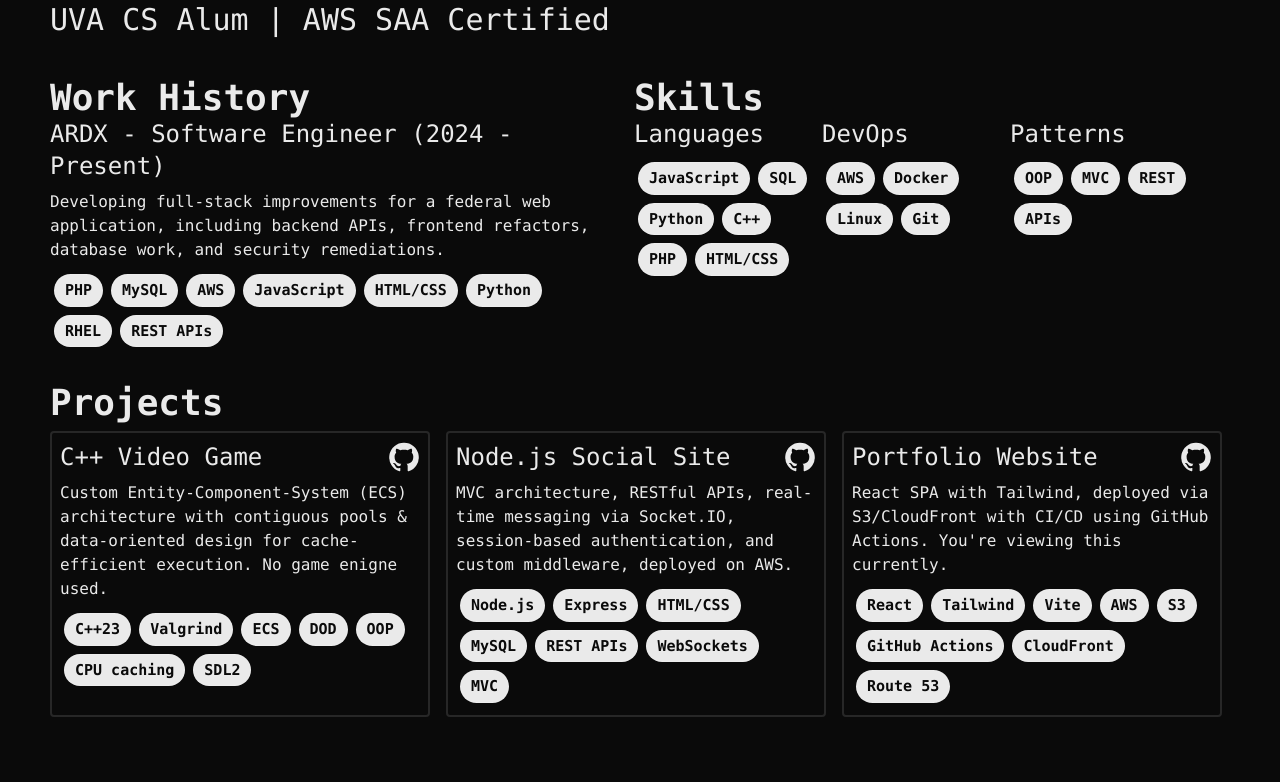
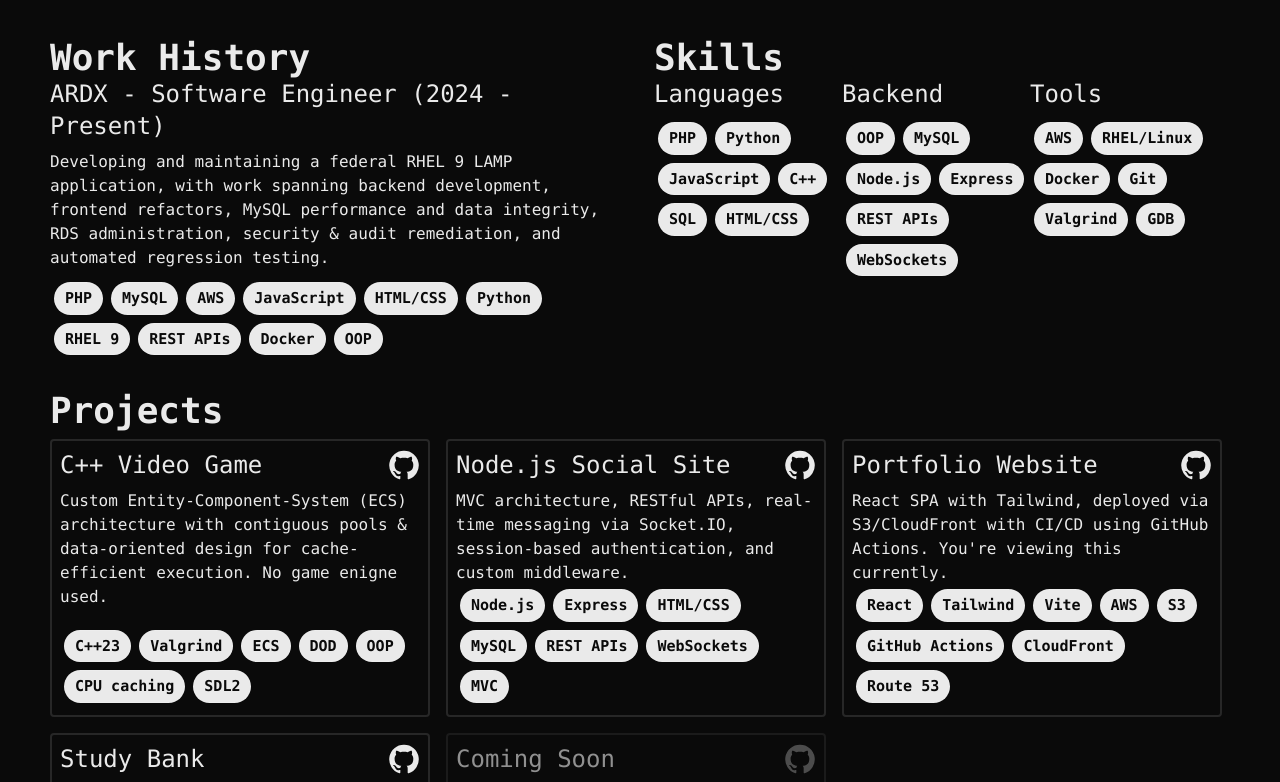
Before and after one commit to GabrielWelvaert/portfolio-website, a React (Vite) app: page / in a window 1280 px wide. Shown: the part 558-1340 px from the top of the page. Before the commit the page ends 1311 px from the top, so only its background shows below. Built offline with nearby package versions, Linux system fonts and the light colour scheme.

Commit message:
studybank added

```diff
--- a/src/App.jsx
+++ b/src/App.jsx
@@ -42,7 +42,7 @@ function App() {
       </div>
 
       <footer className="max-w-[1220px] mx-auto w-full align-center flex flex-row align-center justify-center p-2">
-        {lastDeployed ? `Updated ${lastDeployed}` : null}
+        {`Last Updated ${lastDeployed}`}
       </footer>
 
     </div>
--- a/src/components/Hero.jsx
+++ b/src/components/Hero.jsx
@@ -2,7 +2,7 @@ export const Hero = ({ image }) => {
 
     return (
         <div
-            className="bg-cover bg-center bg-no-repeat h-[150px] md:h-[240px]"
+            className="bg-cover bg-center bg-no-repeat h-[150px] md:h-[200px]"
             style={{ backgroundImage: `url(${image})` }}
         />
     );
--- a/src/components/Icon.jsx
+++ b/src/components/Icon.jsx
@@ -1,6 +1,6 @@
 
 // Icons are clickable SVG elements that respond to dark / light mode. pass either href or onClick - not both
-export const Icon = ({ theme, onClick, href, darkPath, lightPath }) => {
+export const Icon = ({ theme, onClick, href, darkPath, lightPath, disabled = false }) => {
     if(!lightPath){
         lightPath = darkPath
     }
@@ -9,7 +9,11 @@ export const Icon = ({ theme, onClick, href, darkPath, lightPath }) => {
         <svg
             viewBox="0 0 24 24"
             fill="currentColor"
-            className="w-8 h-8 cursor-pointer transition-colors duration-200 text-[var(--text)] hover:text-[var(--accent)]"
+            className={`w-8 h-8 transition-colors duration-200 ${
+                disabled
+                    ? "cursor-default opacity-50"
+                    : "cursor-pointer text-[var(--text)] hover:text-[var(--accent)]"
+            }`}
         >
             {/* changes vector graphic dispalyed depeding on if dark mode or light mode */}
             <path d={theme === "dark" ? lightPath : darkPath} />
@@ -17,7 +21,7 @@ export const Icon = ({ theme, onClick, href, darkPath, lightPath }) => {
     )
 
     // wrap the content in an anchor with href for links
-    if (href && !onClick) {
+    if (href && !onClick && !disabled) {
         return (
         <a href={href} target="_blank" rel="noopener noreferrer">
             {content}
--- a/src/components/ProjectCard.jsx
+++ b/src/components/ProjectCard.jsx
@@ -2,14 +2,18 @@ import { Tag } from "./Tag";
 
 export const ProjectCard = ({title, description, tags, Icon}) => {
     return (
-        <div className="rounded border-2 border-[var(--border)] flex flex-col  w-[380px] p-2 gap-2">
+        <div className="rounded border-2 border-[var(--border)] flex flex-col  w-[380px] p-2 gap-2 min-h-[217px]">
             <div className = "flex flex-row justify-between">
                 <div className="text-2xl">{title}</div>
                 {Icon}
             </div>
-            <div>{description}</div>
-            <div className="tag-container">
-                {tags.map(item => <Tag key={item}>{item}</Tag>)}
+            <div className="flex flex-1 flex-col justify-between">
+                <div>{description}</div>
+                {tags?.length > 0 && (
+                    <div className="tag-container">
+                        {tags.map(item => <Tag key={item}>{item}</Tag>)}
+                    </div>
+                )}
             </div>
         </div>
     )
--- a/src/components/Projects.jsx
+++ b/src/components/Projects.jsx
@@ -22,7 +22,7 @@ export const Projects = (theme) => {
                 />
                 <ProjectCard
                     title="Node.js Social Site"
-                    description="MVC architecture, RESTful APIs, real-time messaging via Socket.IO, session-based authentication, and custom middleware, deployed on AWS."
+                    description="MVC architecture, RESTful APIs, real-time messaging via Socket.IO, session-based authentication, and custom middleware."
                     tags={["Node.js","Express","HTML/CSS","MySQL","REST APIs","WebSockets","MVC"]}
                     Icon={<Icon
                         theme={theme}
@@ -40,6 +40,28 @@ export const Projects = (theme) => {
                         darkPath = {githubSVGDark}
                     />}
                 />
+                <ProjectCard
+                    title="Study Bank"
+                    description="Python app that manages categorized questions and sends a daily study set by email using a serverless AWS backend."
+                    tags={["Python","Streamlit","DynamoDB","Lambda","SES","EventBridge Scheduler","AWS"]}
+                    Icon={<Icon
+                        theme={theme}
+                        href={"https://github.com/GabrielWelvaert/study-bank"}
+                        darkPath = {githubSVGDark}
+                    />}
+                />
+                <div className="opacity-60 border-dashed">
+                    <ProjectCard
+                        title="Coming Soon"
+                        description="New project in progress."
+                        Icon={<Icon
+                            theme={theme}
+                            href={"https://github.com/GabrielWelvaert/study-bank"}
+                            darkPath = {githubSVGDark}
+                            disabled = {true}
+                        />}
+                    />
+                </div>
             </div>
         </div>
     )
--- a/src/components/Skills.jsx
+++ b/src/components/Skills.jsx
@@ -1,10 +1,9 @@
 import { Tag } from "./Tag";
 
 export const Skills = () => {
-    const languages = ["JavaScript", "SQL", "Python", "C++", "PHP", "HTML/CSS"];
-    const DevOps = ["AWS", "Docker", "Linux", "Git"];
-    const Patterns = ["OOP", "MVC", "REST", "APIs"];
-
+    const languages = ["PHP", "Python", "JavaScript", "C++", "SQL", "HTML/CSS"];
+    const backendData = ["OOP", "MySQL", "Node.js", "Express", "REST APIs", "WebSockets"];
+    const platformsTools = ["AWS", "RHEL/Linux", "Docker", "Git", "Valgrind", "GDB"];
     return (
         <div id="skills" className="flex-col p-2 gap-2 max-w-7xl scroll-mt-[64px]">
             <div className="text-4xl font-bold ">Skills</div>
@@ -16,15 +15,15 @@ export const Skills = () => {
                     </div>
                 </div>
                 <div className="flex flex-col max-w-[188px]">
-                    <div className="text-2xl mb-2" >DevOps</div>
+                    <div className="text-2xl mb-2" >Backend</div>
                     <div className="tag-container">
-                        {DevOps.map(item => <Tag key={item}>{item}</Tag>)}
+                        {backendData.map(item => <Tag key={item}>{item}</Tag>)}
                     </div>
                 </div>
                 <div className="flex flex-col max-w-[188px]">
-                    <div className="text-2xl mb-2" >Patterns</div>
+                    <div className="text-2xl mb-2" >Tools</div>
                     <div className="tag-container">
-                        {Patterns.map(item => <Tag key={item}>{item}</Tag>)}
+                        {platformsTools.map(item => <Tag key={item}>{item}</Tag>)}
                     </div>
                 </div>
             </div>
--- a/src/components/Work.jsx
+++ b/src/components/Work.jsx
@@ -1,14 +1,16 @@
 import { Tag } from "./Tag";
 
 export const Work = () => {
-    const workStack = ["PHP","MySQL","AWS","JavaScript","HTML/CSS","Python","RHEL","REST APIs"];
+    const workStack = ["PHP","MySQL","AWS","JavaScript","HTML/CSS","Python","RHEL 9","REST APIs","Docker","OOP"];
     return (
-        <div id="work" className="flex-col p-2 gap-6 max-w-[560px] scroll-mt-[64px]">
+        <div id="work" className="flex-col p-2 gap-6 max-w-[580px] scroll-mt-[64px]">
             <div className="text-4xl font-bold">Work History</div>
             <div id="work" className="flex flex-wrap gap-6 justify-between">
                 <div className="flex flex-col gap-2">
                     <div className="text-2xl">ARDX - Software Engineer (2024 - Present)</div>
-                    <div>Developing full-stack improvements for a federal web application, including backend APIs, frontend refactors, database work, and security remediations.</div>
+                    <div>
+                        Developing and maintaining a federal RHEL 9 LAMP application, with work spanning backend development, frontend refactors, MySQL performance and data integrity, RDS administration, security & audit remediation, and automated regression testing.
+                    </div>
                     <div className="tag-container">
                         {workStack.map(item => <Tag key={item}>{item}</Tag>)}
                     </div>
```
